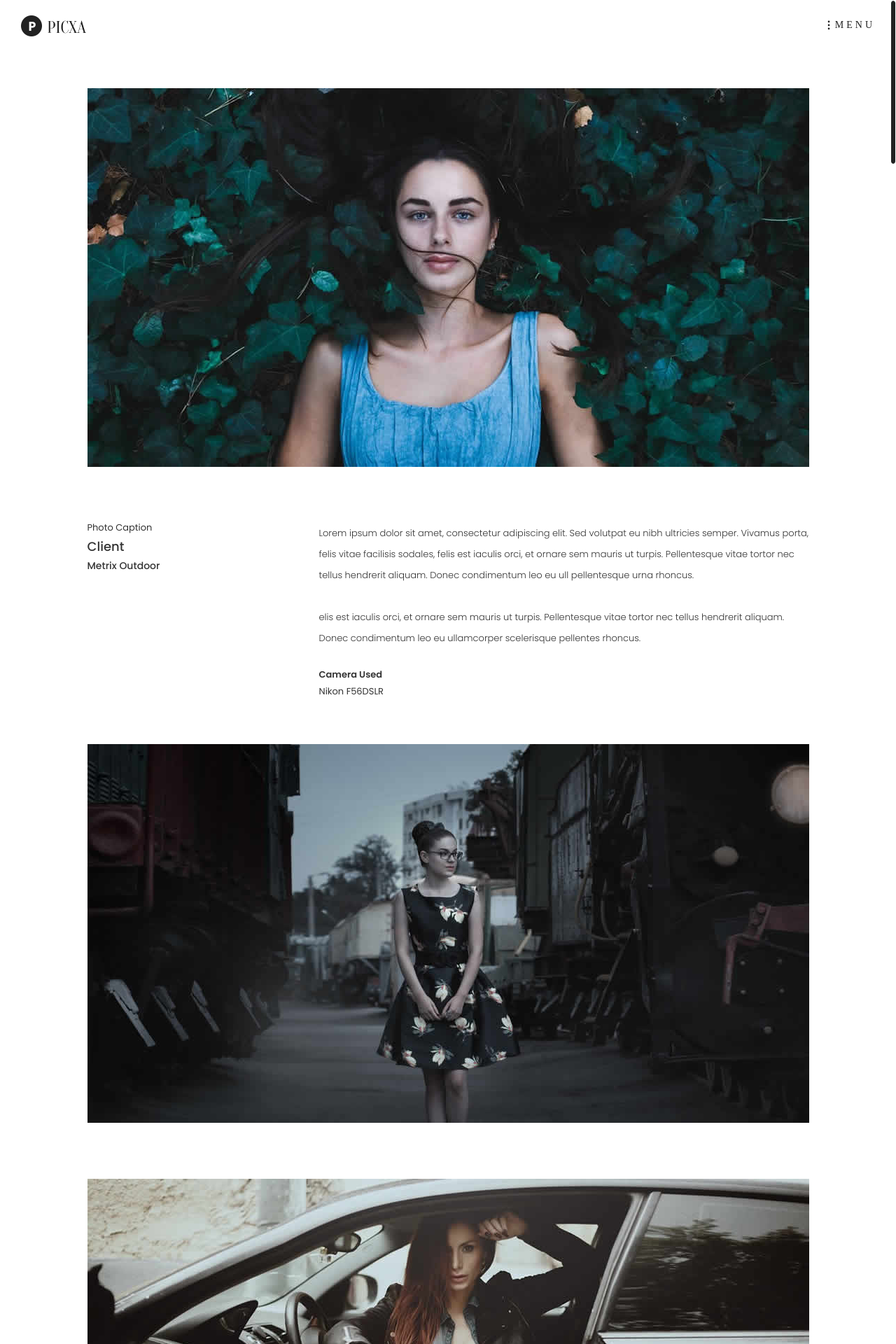
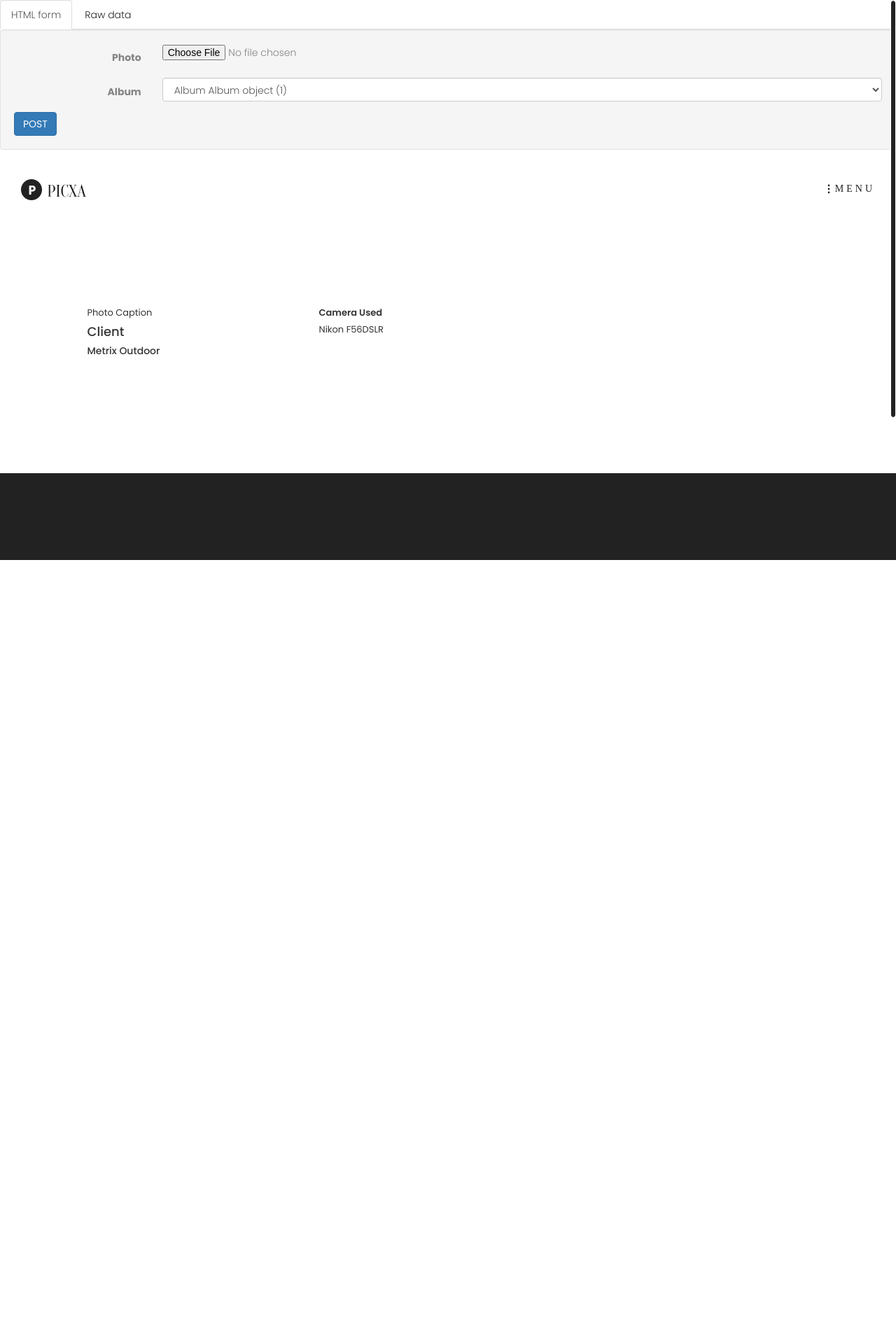
Before and after one commit to togayyazar/Photo_Album_Web, a Django app: template albums/templates/details.html in a window 1280 px wide. Shown: the top 1920 px of the page at 70% size. After the commit the page ends 800 px from the top, so only its background shows below. Run offline with Django 3.2, Linux system fonts and the light colour scheme; the template is opened without the code that fills it: values that come from a table or form of the project are taken from there, others are empty; tables that the repository leaves empty hold one stand-in row (values such as "Sample post"); some libraries are stand-ins or nearby versions; some web fonts are replaced.

Commit message:
Photo Uploading to Albums

```diff
--- a/albums/templates/details.html
+++ b/albums/templates/details.html
@@ -30,6 +30,128 @@
   </head>
   <body>
 
+<div class="tabbable">
+
+                    <ul class="nav nav-tabs form-switcher">
+                      <li class="active">
+                        <a name="html-tab" href="#post-object-form" data-toggle="tab" aria-expanded="true">HTML form</a>
+                      </li>
+                      <li>
+                        <a name="raw-tab" href="#post-generic-content-form" data-toggle="tab">Raw data</a>
+                      </li>
+                    </ul>
+
+
+                  <div class="well tab-content">
+
+                      <div class="tab-pane active" id="post-object-form">
+
+                          <form action="/photos/" method="POST" enctype="multipart/form-data" class="form-horizontal" novalidate="">
+                            <fieldset>
+                              <input type="hidden" name="csrfmiddlewaretoken" value="65VXzrPANk1SpJM5xUrefdd4NS5XStFhOymKpEj1rRDpqGgC8OMnz6nkGaIM90mu">
+
+
+
+
+
+    <div class="form-group ">
+
+    <label class="col-sm-2 control-label ">
+      Photo
+    </label>
+
+
+  <div class="col-sm-10">
+    <input name="photo" type="file" value="">
+
+
+
+
+  </div>
+</div>
+
+
+
+
+
+
+
+
+<div class="form-group">
+
+    <label class="col-sm-2 control-label ">
+      Album
+    </label>
+
+
+  <div class="col-sm-10">
+    <select class="form-control" name="album">
+
+            <option value={{ album }} >Album {{ album }}</option>
+
+    </select>
+
+
+
+
+  </div>
+</div>
+
+
+
+
+                              <div class="form-actions">
+                                <button class="btn btn-primary" title="Make a POST request on the Photo List resource">POST</button>
+                              </div>
+                            </fieldset>
+                          </form>
+
+                      </div>
+
+
+                    <div class="tab-pane" id="post-generic-content-form">
+
+                        <form action="/photos/" method="POST" class="form-horizontal">
+                          <fieldset>
+
+
+
+  <div class="form-group">
+    <label for="id__content_type" class="col-sm-2 control-label">Media type:</label>
+    <div class="col-sm-10">
+      <select name="_content_type" data-override="content-type" id="id__content_type" class="form-control">
+  <option value="application/json" selected="">application/json</option>
+
+  <option value="application/x-www-form-urlencoded">application/x-www-form-urlencoded</option>
+
+  <option value="multipart/form-data">multipart/form-data</option>
+
+</select>
+      <span class="help-block"></span>
+    </div>
+  </div>
+
+  <div class="form-group">
+    <label for="id__content" class="col-sm-2 control-label">Content:</label>
+    <div class="col-sm-10">
+      <textarea name="_content" cols="40" rows="10" data-override="content" id="id__content" class="form-control">{
+    "photo": null,
+    "album": null
+}</textarea>
+      <span class="help-block"></span>
+    </div>
+  </div>
+
+
+                            <div class="form-actions">
+                              <button class="btn btn-primary" title="Make a POST request on the Photo List resource">POST</button>
+                            </div>
+                          </fieldset>
+                        </form>
+
+                    </div>
+                  </div>
+                </div>
 
             <!-- header -->
             <header id="header" class="header">
@@ -71,9 +193,11 @@
         	<main class="main-wrapper-inner" id="container">
             	<div class="container">
                 	<div class="wrapper-inner">
+                        <ul id="photos-list" class="small-block-grid-2 medium-block-grid-3 large-block-grid-3 masonry">
+      </ul>
                     	<!-- details-image -->
                     	<figure class="details-image">
-                        	<img src="/static/images/details-image-1.jpg" alt="" class="img-responsive"/>
+
                         </figure>
                         <!-- details-image -->
                         <!-- content -->
@@ -89,8 +213,6 @@
                             <!-- left -->
                             <!-- right -->
                             <section class="inner-right">
-                            	<p>Lorem ipsum dolor sit amet, consectetur adipiscing elit. Sed volutpat eu nibh ultricies semper. Vivamus porta, felis vitae facilisis sodales, felis est iaculis orci, et ornare sem mauris ut turpis. Pellentesque vitae tortor nec tellus hendrerit aliquam. Donec condimentum leo eu ull pellentesque urna rhoncus.</p>
-                                <p>elis est iaculis orci, et ornare sem mauris ut turpis. Pellentesque vitae tortor nec tellus hendrerit aliquam. Donec condimentum leo eu ullamcorper scelerisque pellentes rhoncus.</p>
                                 <header>
                                     <h2>Camera Used</h2>
                                     <h3>Nikon F56DSLR</h3>
@@ -101,12 +223,10 @@
                         <!-- content -->
                         <!-- details-image -->
                         <figure class="details-image">
-                        	<img src="/static/images/details-image-2.jpg" alt="" class="img-responsive"/>
                         </figure>
                         <!-- details-image -->
                         <!-- details-image -->
                         <figure class="details-image">
-                        	<img src="/static/images/details-image-3.jpg" alt="" class="img-responsive"/>
                         </figure>
                         <!-- details-image -->
                     </div>
@@ -120,7 +240,6 @@
                 <div class="row">
                 	<!-- logo -->
                     <div class="col-xs-12 col-sm-6 col-md-3 col-lg-3">
-                    	<img src="/static/images/footer-logo.png" alt="Picxa" title="Picxa"/>
                     	<p class="copy-right">&copy; Reserved Picxa inc 2016.</p>
                     </div>
                     <!-- logo -->
@@ -162,7 +281,21 @@
     <script src="/static/js/assets/bootstrap.min.js" type="text/javascript"></script>
 	<script src="/static/js/main.js" type="text/javascript"></script>
 	<script src="/static/js/jquery.nicescroll.min.js" type="text/javascript"></script>
+	<script>
 
+        var currentLocation = window.location.href;
+        currentLocation=currentLocation.replace("details/?album="+{{ album }},"");
+        console.log(currentLocation);
+    $.getJSON(currentLocation+"photos", function(data) {
+        console.log(data);
+        $.each( data, function( key, value ) {
+            var str=value.photo.replace("/photos/app/albums",""); <!-- Burası localde calistirirken degisebilir-->
+                    console.log(str);
+        if (value.album=={{ album }})
+        $('#photos-list').append("<li class=><figure class='image'><img width=500 height=500 src='" + str + "'/>" + "</figure></li>");
+    });
+    });
+</script>
 
   </body>
 </html>
--- a/albums/templates/index.html
+++ b/albums/templates/index.html
@@ -310,8 +310,8 @@
     $.getJSON('albums', function(data) {
         console.log(data);
         $.each( data, function( key, value ) {
-            $("#albums-list").append("<li class='masonry-item grid'><figure class='effect-sarah'><img src='https://static1.squarespace.com/static/59b34421c534a510381370ad/t/5b0d8ef003ce64470a0243fb/1527615223429/pexels-photo-242433.jpeg'  height=\"200\" width=\"200\"/>" +
-                "<figcaption><h2>" + value.title + "</h2><p>Owner: " + value.owner + "</p><p>Created at: " + value.created_at + "</p></figcaption></figure></li>");
+            $("#albums-list").append("<li class='masonry-item grid'> <figure class='effect-sarah'><img src='https://static1.squarespace.com/static/59b34421c534a510381370ad/t/5b0d8ef003ce64470a0243fb/1527615223429/pexels-photo-242433.jpeg'  height=\"200\" width=\"200\"/>" +
+                "<figcaption><h2>" + value.title + "</h2><p>Owner: " + value.owner + "</p><a href=\"details/?album="+value.id+"\"><p>Created at: " + value.created_at + "</p></a></figcaption></figure></li>");
         });
     });
 </script>
```
